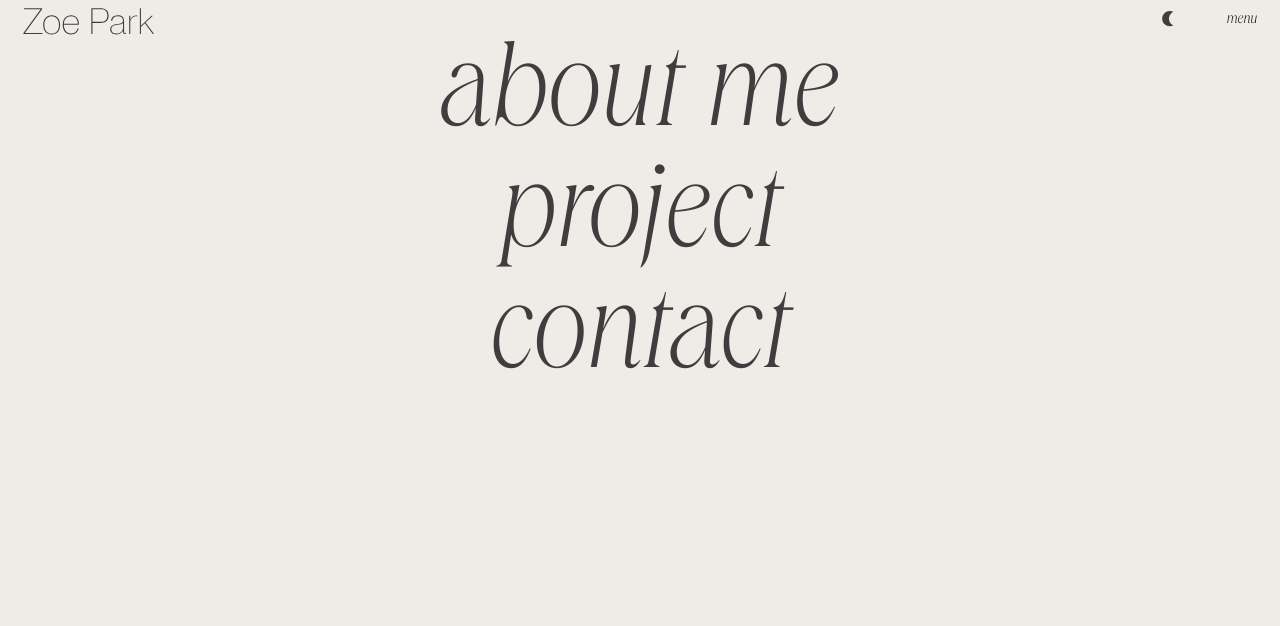
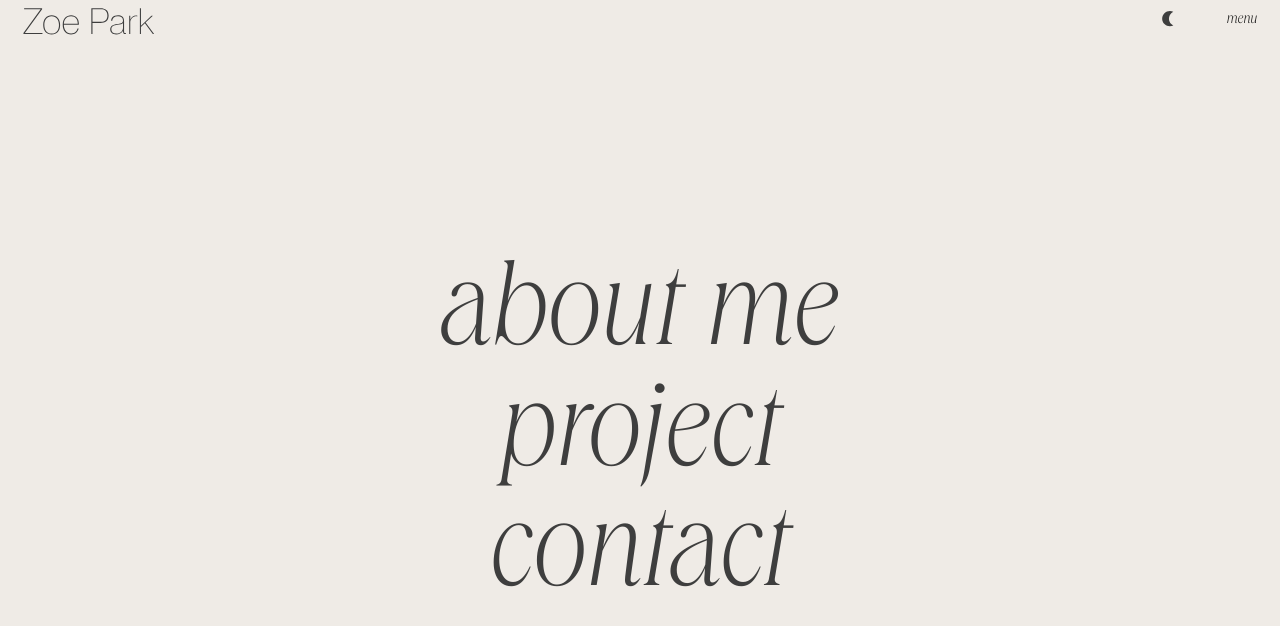
Before and after one commit to zoeypark/portfolio-zoepark, a React (Create React App) app: page / in a window 1280 px wide. Shown: the top 626 px of the page. Built offline with nearby package versions, Linux system fonts and the light colour scheme.

Commit message:
chore: Add Header to App

```diff
--- a/src/App.tsx
+++ b/src/App.tsx
@@ -2,12 +2,18 @@ import { ThemeProvider } from 'styled-components';
 import Router from './router/Router';
 import GlobalStyle from './styles/globalStyles';
 import theme from './styles/theme';
+import { Header, MainHeader } from './components/Molecules/Header';
+import { useLocation } from 'react-router';
+import Main from './components/Pages/Main';
 
 function App() {
+  const location = useLocation();
+  console.log(location);
   return (
     <ThemeProvider theme={theme}>
+      {window.location.pathname === '/' ? <MainHeader/> : <Header/>}
+      {window.location.pathname === '/' ? <Main/> : ''}
       <GlobalStyle/>
-      <Router/>
     </ThemeProvider>
   );
 }
--- a/src/components/Pages/AboutMe.tsx
+++ b/src/components/Pages/AboutMe.tsx
@@ -3,7 +3,6 @@ import { Header } from "../Molecules/Header";
 const AboutMe = () => {
   return (
     <>
-      <Header />
     </>
   )
 }
--- a/src/components/Pages/Contact.tsx
+++ b/src/components/Pages/Contact.tsx
@@ -3,7 +3,6 @@ import { MainHeader } from "../Molecules/Header";
 const Contact = () => {
   return (
     <>
-      <MainHeader/>
     </>
   )
 }
--- a/src/components/Pages/Main.tsx
+++ b/src/components/Pages/Main.tsx
@@ -5,16 +5,16 @@ import styled from "styled-components";
 
 const Container = styled.div`
   width: 100%;
-  height: 100%;
+  height: 100vh;
   display: flex;
   flex-direction: column;
+  justify-content: center;
 `
 
 const Main = () => {
   return (
     <>
       <Container>
-        <MainHeader />
         <MainNav />
       </Container>
     </>
--- a/src/components/Pages/Project.tsx
+++ b/src/components/Pages/Project.tsx
@@ -3,7 +3,6 @@ import { Header } from "../Molecules/Header";
 const Project = () => {
   return (
     <>
-      <Header/>
     </>
   )
 }
--- a/src/index.tsx
+++ b/src/index.tsx
@@ -4,6 +4,7 @@ import './index.css';
 import App from './App';
 import { ThemeProvider } from 'styled-components';
 import theme from './styles/theme';
+import { BrowserRouter as Router } from 'react-router-dom';
 
 const root = ReactDOM.createRoot(
   document.getElementById('root') as HTMLElement
@@ -11,7 +12,9 @@ const root = ReactDOM.createRoot(
 root.render(
   <React.StrictMode>
     <ThemeProvider theme={theme}>
-      <App />
+      <Router>
+        <App />
+      </Router>
     </ThemeProvider>
   </React.StrictMode>
 );
--- a/src/router/Router.tsx
+++ b/src/router/Router.tsx
@@ -1,4 +1,4 @@
-import { BrowserRouter, Routes, Route, useLocation } from "react-router-dom";
+import { BrowserRouter, Routes, Route} from "react-router-dom";
 import AboutMe from "../components/Pages/AboutMe";
 import Contact from "../components/Pages/Contact";
 import Main from "../components/Pages/Main";
```
